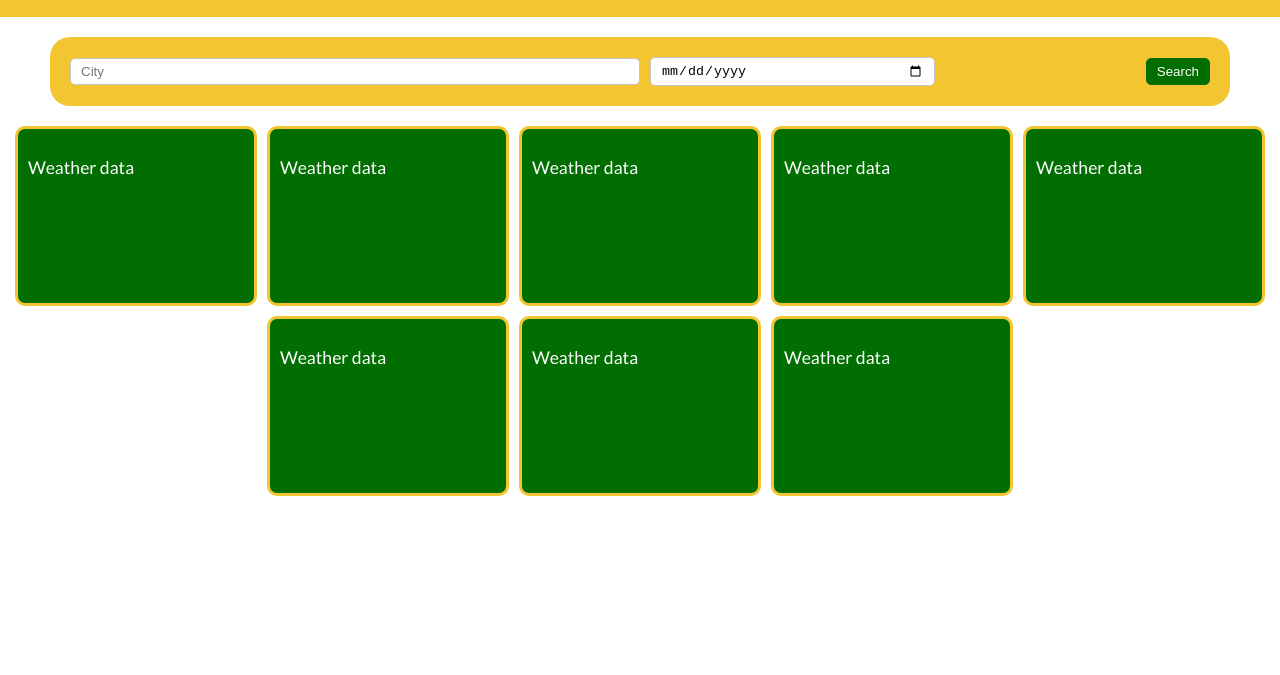
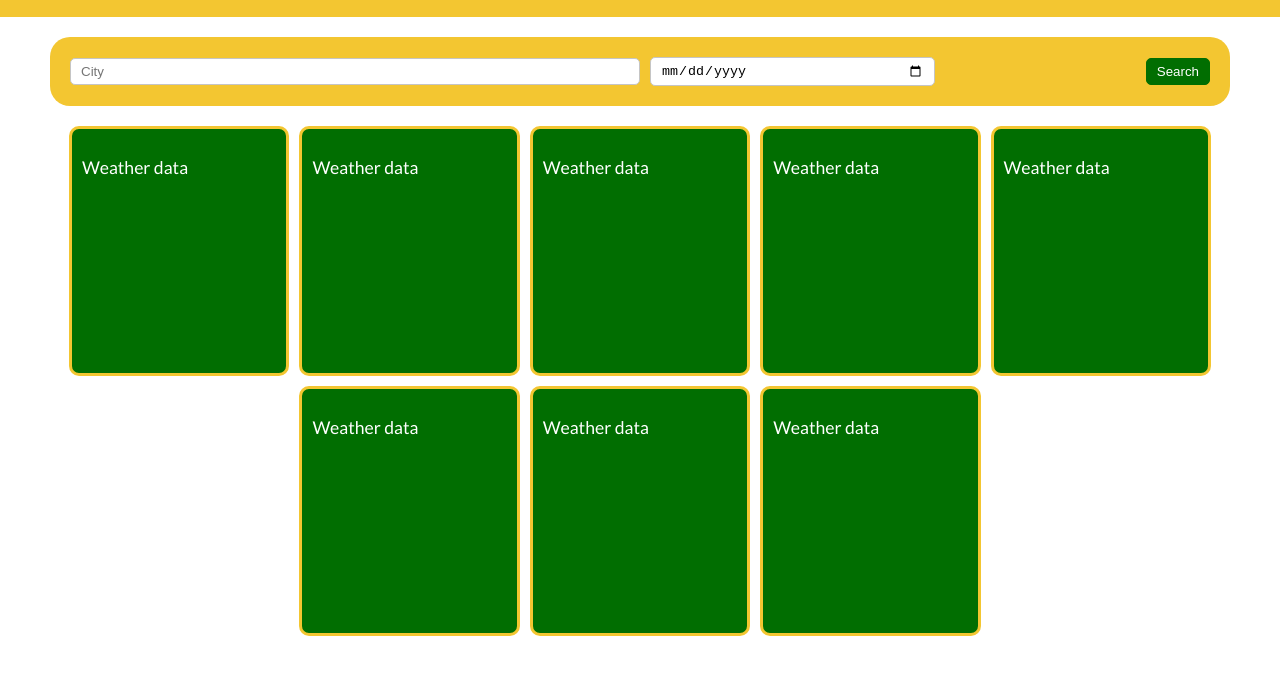
Before and after one commit to vorenus85/cubix-frontend-week-11, a website built with Vite: page index.html in a window 1280 px wide. Shown: the part 57-732 px from the top of the page. Built offline with nearby package versions, Linux system fonts and the light colour scheme.

Commit message:
minor scss fix

```diff
--- a/src/scss/_responsive.scss
+++ b/src/scss/_responsive.scss
@@ -41,4 +41,8 @@
   .weather-card {
     width: calc(20% - var(--gutter));
   }
+
+  .weather-container {
+    padding: 0 5%;
+  }
 }
--- a/src/scss/_weather_cards.scss
+++ b/src/scss/_weather_cards.scss
@@ -10,7 +10,7 @@
 
 .weather-card {
   width: 100%;
-  min-height: 180px;
+  min-height: 250px;
   border-radius: var(--weather-card-brds);
   background: var(--secondary-color);
   padding: var(--gutter);
```
